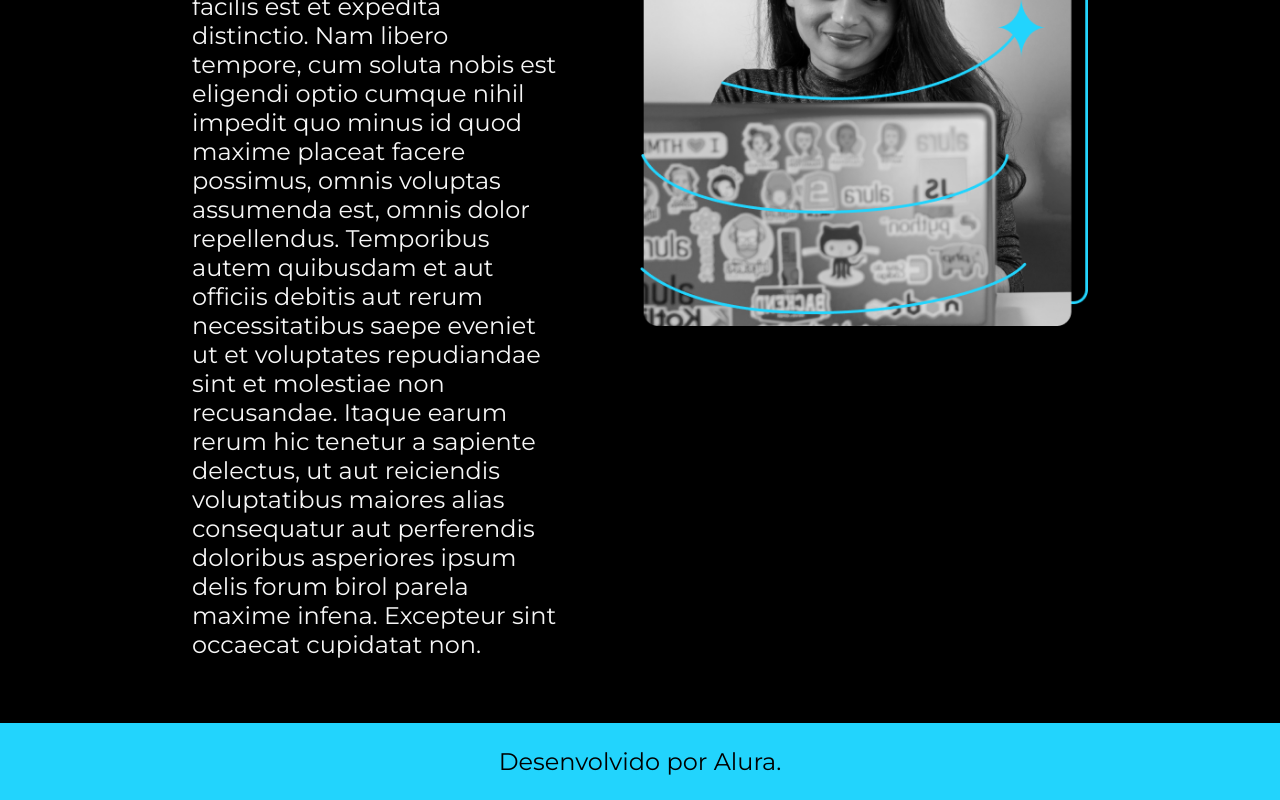
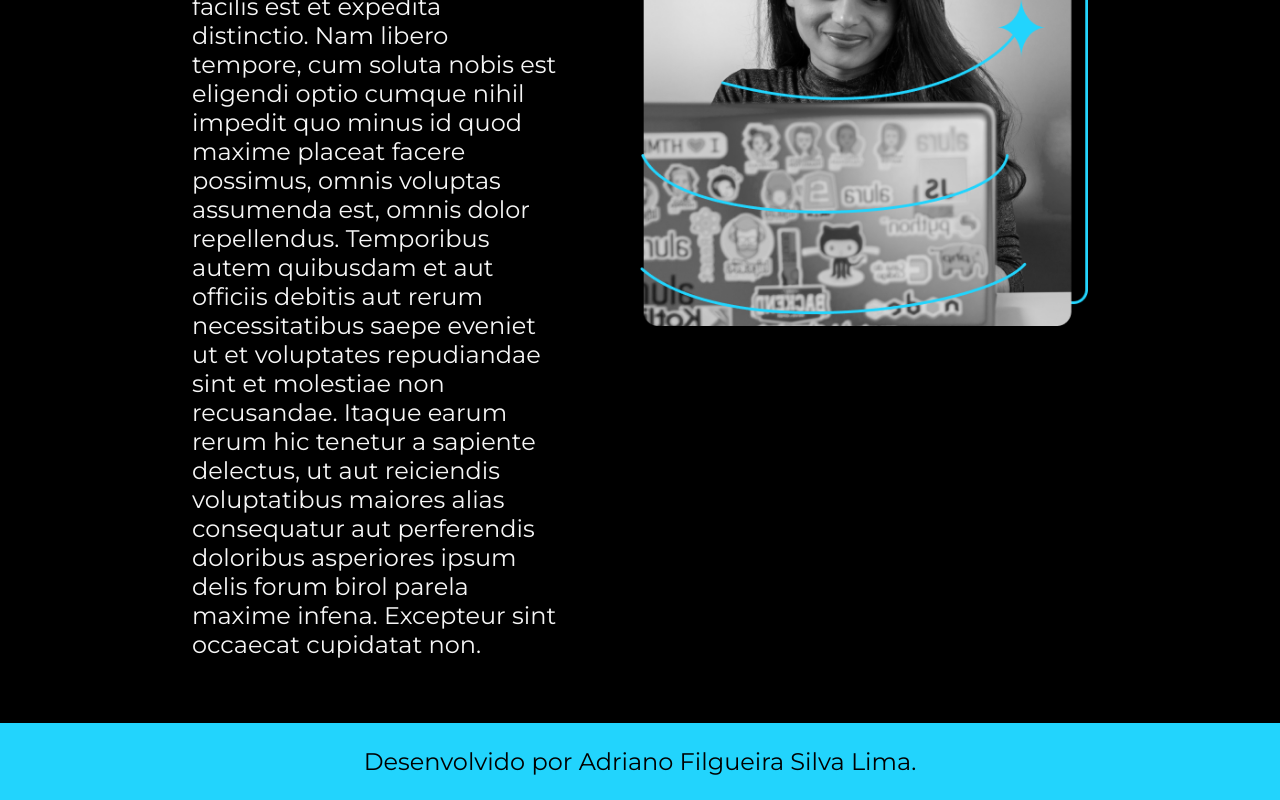
Before and after one commit to AdrianoFilgueira85/Portifolio, a plain HTML site: page about.html in a window 1280 px wide. Shown: the part 629-1429 px from the top of the page. Drawn offline with nearby package versions, Linux system fonts and the light colour scheme.

Commit message:
Alterando o rodapé

```diff
--- a/about.html
+++ b/about.html
@@ -37,7 +37,7 @@
     </main>
 
     <footer class="rodape">
-        <p>Desenvolvido por Alura.</p>
+        <p>Desenvolvido por Adriano Filgueira Silva Lima.</p>
     </footer>
 </body>
 
```
